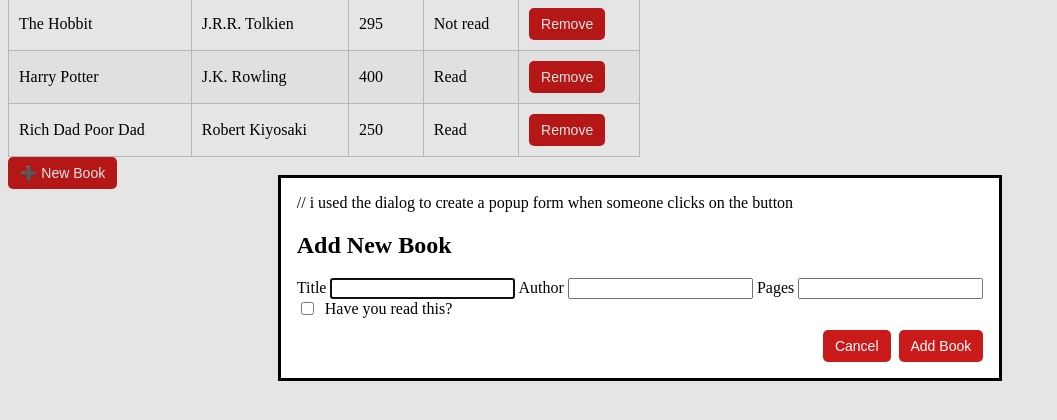
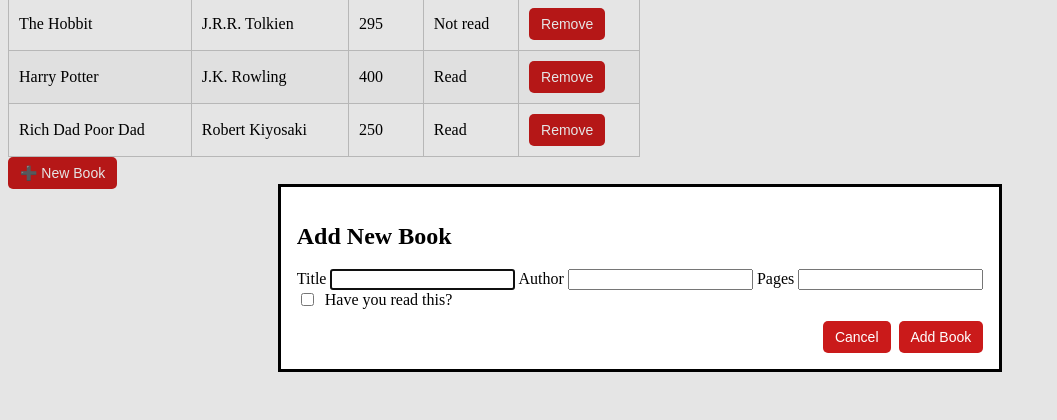
Before and after one commit to Evelynemunguti/Library, a plain HTML site: page index.html in a window 1280 px wide. Both pictures are taken after a click on the button "➕ New Book". Shown: the part 122-542 px from the top of the page, without its empty margins (0-1057 px from the left). Drawn offline with Linux system fonts and the light colour scheme.

Commit message:
made changes

```diff
--- a/index.html
+++ b/index.html
@@ -8,11 +8,14 @@
 
 </head>
 <body>
+
     <h1> Library Books</h1>
     <div id="library"></div>
+
     <button id="newBookBtn">➕ New Book</button>
 
-<dialog id ="bookDialog"> // i used the dialog to create a popup form when someone clicks on the button
+<dialog id ="bookDialog">
+    <!-- i used the dialog to create a popup form when someone clicks on the button -->
 
     <form id ="bookForm">
         <h2> Add New Book</h2>
@@ -39,6 +42,7 @@
           </div>
     </form>
 </dialog>
+
     <script src="library.js"></script>
 </body>
 </html>
```
